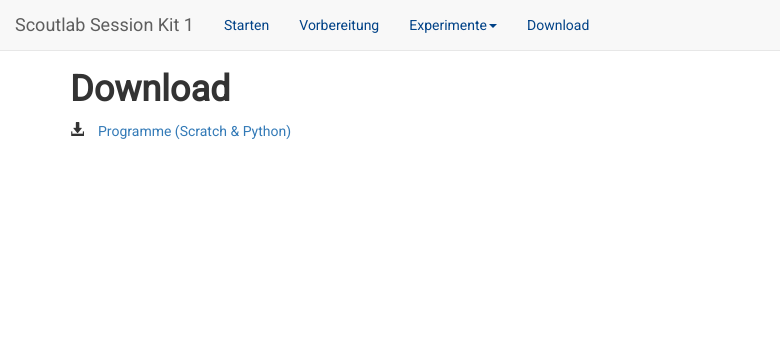
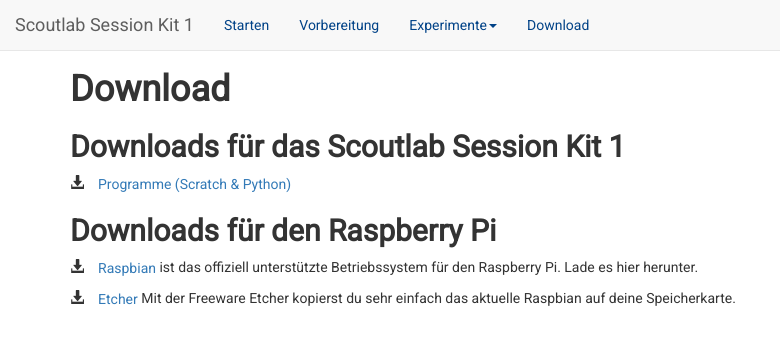
Before and after one commit to vcp-scoutlab/vcp-scoutlab.github.io, a Jekyll site: the page built from Download.md, in a window 1280 px wide. Shown: the top 345 px of the page, without its empty margins (0-780 px from the left). Built offline with Jekyll 4.4.1, drawn with Linux system fonts in a browser that asks for light colours.

Commit message:
Downloads erweitert

```diff
--- a/Download.md
+++ b/Download.md
@@ -4,5 +4,14 @@
 permalink: /download
 ---
 # Download
+## Downloads für das Scoutlab Session Kit 1
 <span class="glyphicon glyphicon-download-alt" aria-hidden="true">
 [Programme (Scratch & Python)](https://vcp-scoutlab.github.io/scoutlab-session-kit-1/appendix/code.zip)</span>
+
+## Downloads für den Raspberry Pi
+
+<span class="glyphicon glyphicon-download-alt" aria-hidden="true">
+[Raspbian](https://www.raspberrypi.org/downloads/)</span> ist das offiziell unterstützte Betriebssystem für den Raspberry Pi. Lade es hier herunter.
+
+<span class="glyphicon glyphicon-download-alt" aria-hidden="true">
+[Etcher](https://etcher.io/)</span> Mit der Freeware Etcher kopierst du sehr einfach das aktuelle Raspbian auf deine Speicherkarte.
```
